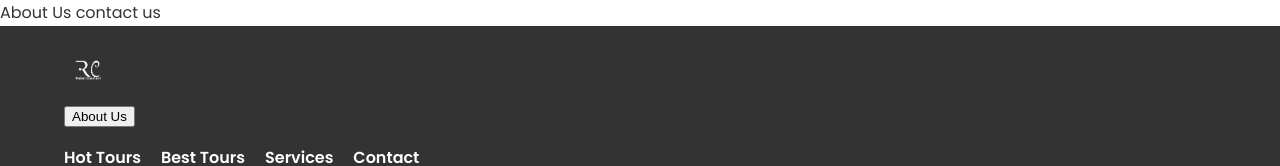
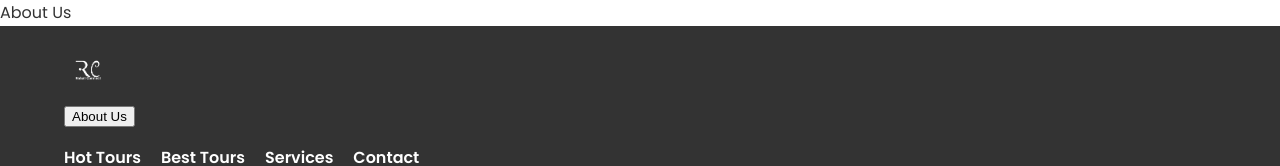
Before and after one commit to abdelilahabache/rabatconnect, a plain HTML site: page index.html in a window 1280 px wide. Shown: the top 166 px of the page. Drawn offline with Linux system fonts and the light colour scheme.

Commit message:
Update index.html

```diff
--- a/index.html
+++ b/index.html
@@ -7,7 +7,6 @@
   <link rel="stylesheet" href="styles.css">
   <link href="https://fonts.googleapis.com/css2?family=Poppins:wght@300;400;600&display=swap" rel="stylesheet">
   <a href="about.html">About Us</a>
-  <a href="contact.html">contact us</a>
 </head>
 <body>
   <!-- Header Section -->
```
